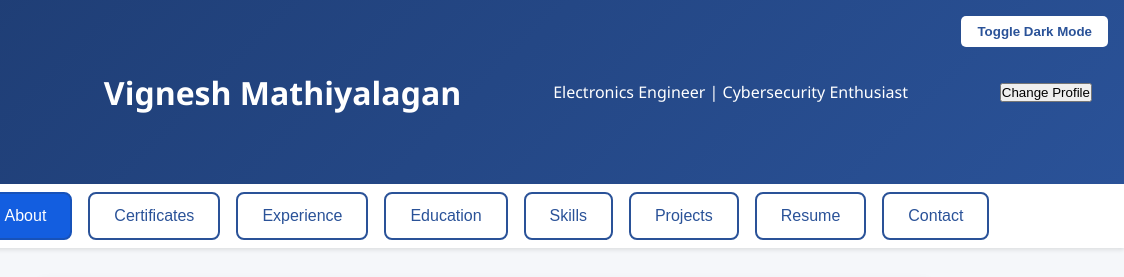
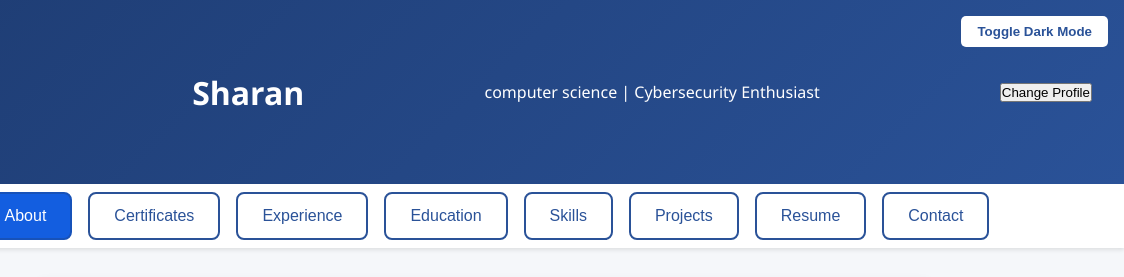
Before and after one commit to harisharan452-bot/Hari-sharan-, a plain HTML site: page index.html in a window 1280 px wide. Shown: the top 277 px of the page, 156-1280 px from the left. Drawn offline with Linux system fonts and the light colour scheme.

Commit message:
index.html

```diff
--- a/index.html
+++ b/index.html
@@ -200,10 +200,10 @@
   <button class="dark-toggle" onclick="toggleDarkMode()">Toggle Dark Mode</button>
   <img src="./Vignesh Mathiyalagan.jpg" alt="Profile Picture" class="profile-picture" id="profileImage" style="margin: 0 1rem 0 0; align-self: flex-start;">
   <div style="text-align: left;">
-    <h1>Vignesh Mathiyalagan</h1>
+    <h1>Sharan</h1>
 
   </div>
-  <p>Electronics Engineer | Cybersecurity Enthusiast</p>
+  <p> computer science | Cybersecurity Enthusiast</p>
   <input type="file" id="fileInput" accept="image/*" style="display:none">
   <button onclick="showModal()">Change Profile</button>
 </header>
```
